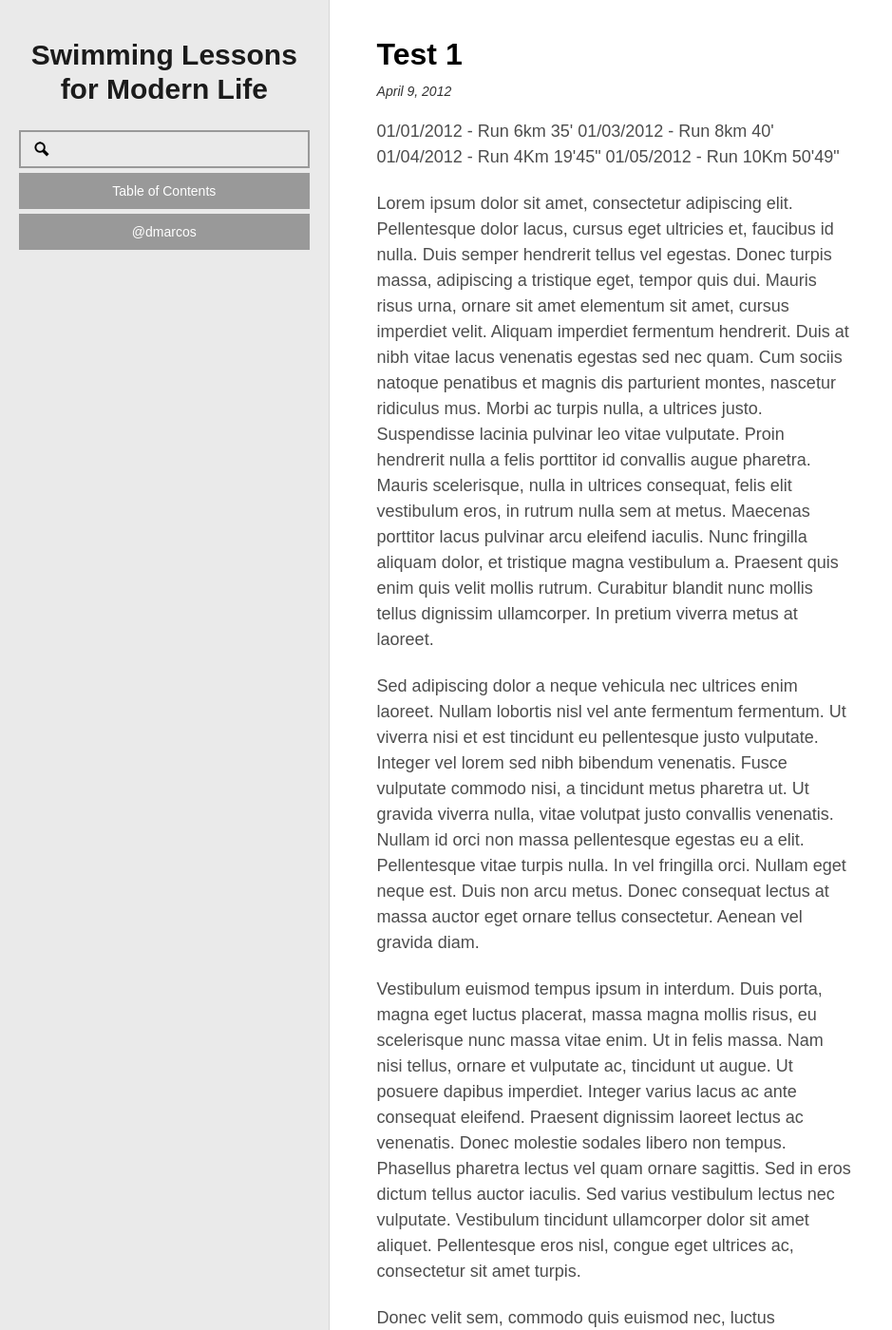
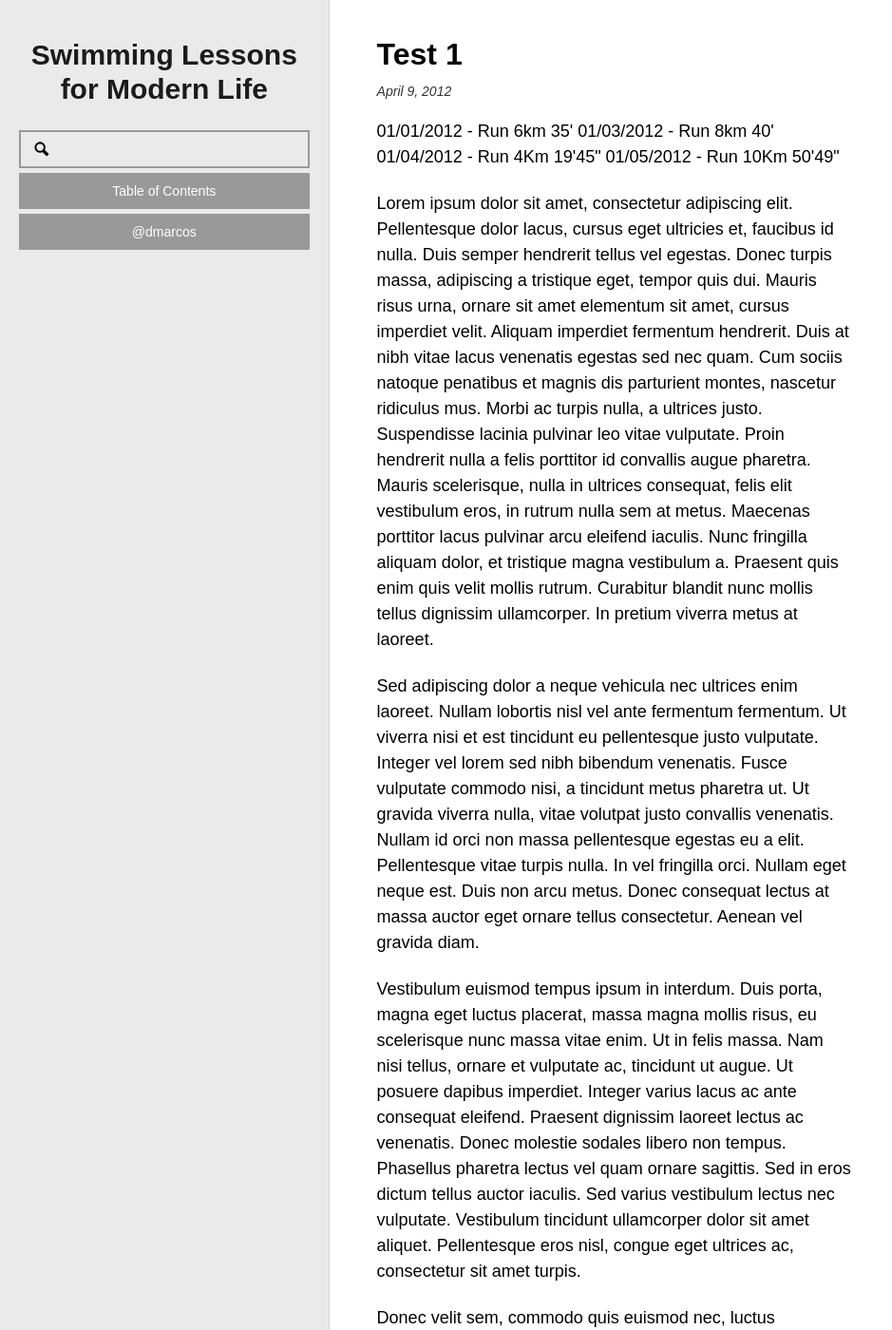
Before and after one commit to dmarcos/dmarcos.github.com, a Jekyll site: the page built from index.html, in a window 1280 px wide and 1400 px high. Shown: the whole window at 95% size, without its empty margins (0-939 px from the left). Built offline with Jekyll 4.4.1, drawn with Linux system fonts in a browser that asks for light colours; Markdown is read by kramdown in place of the engine named in the settings.

Commit message:
Changes font color

```diff
--- a/css/style.css
+++ b/css/style.css
@@ -162,7 +162,7 @@ p{
   line-height: 27px;
   margin-top: 22px;
   margin-bottom: 22px;
-  color: #4D4D4D;
+  color: black;
 }
 
 @media screen and (max-width: 600px) {
```
